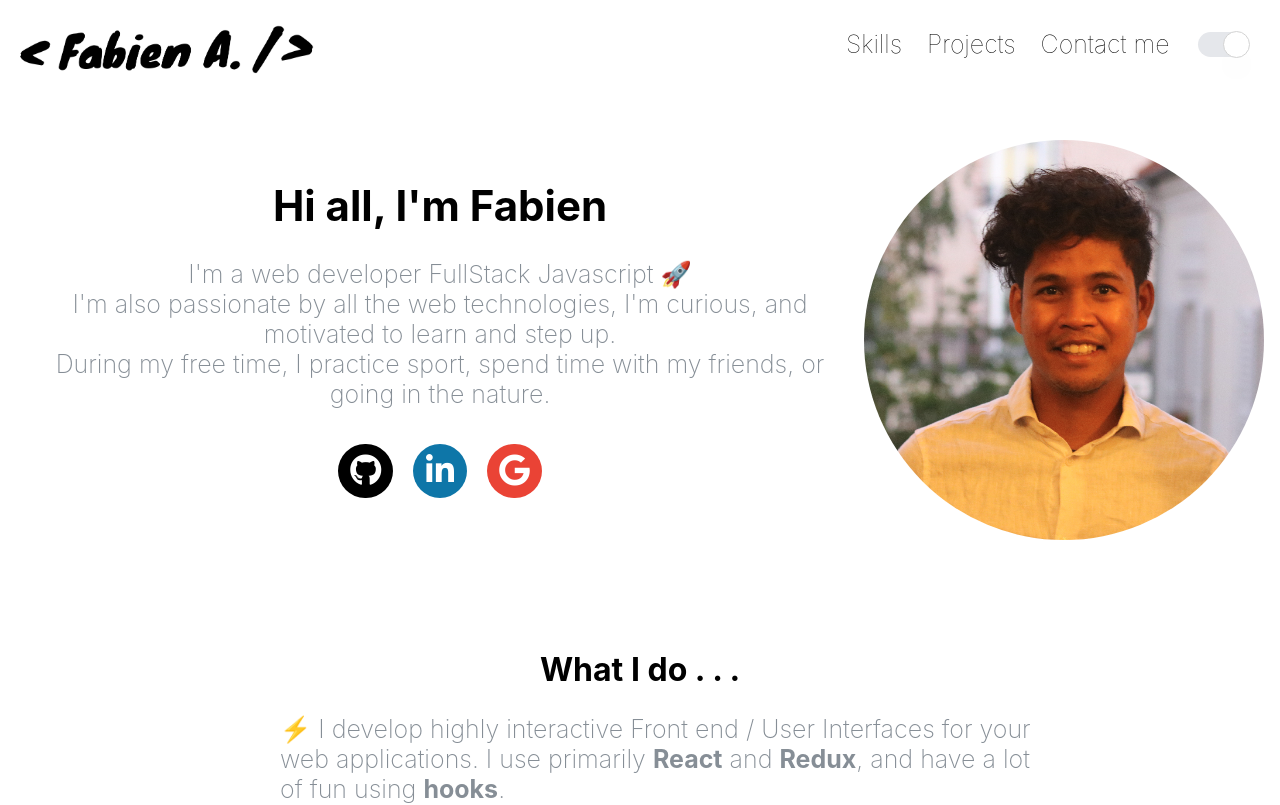
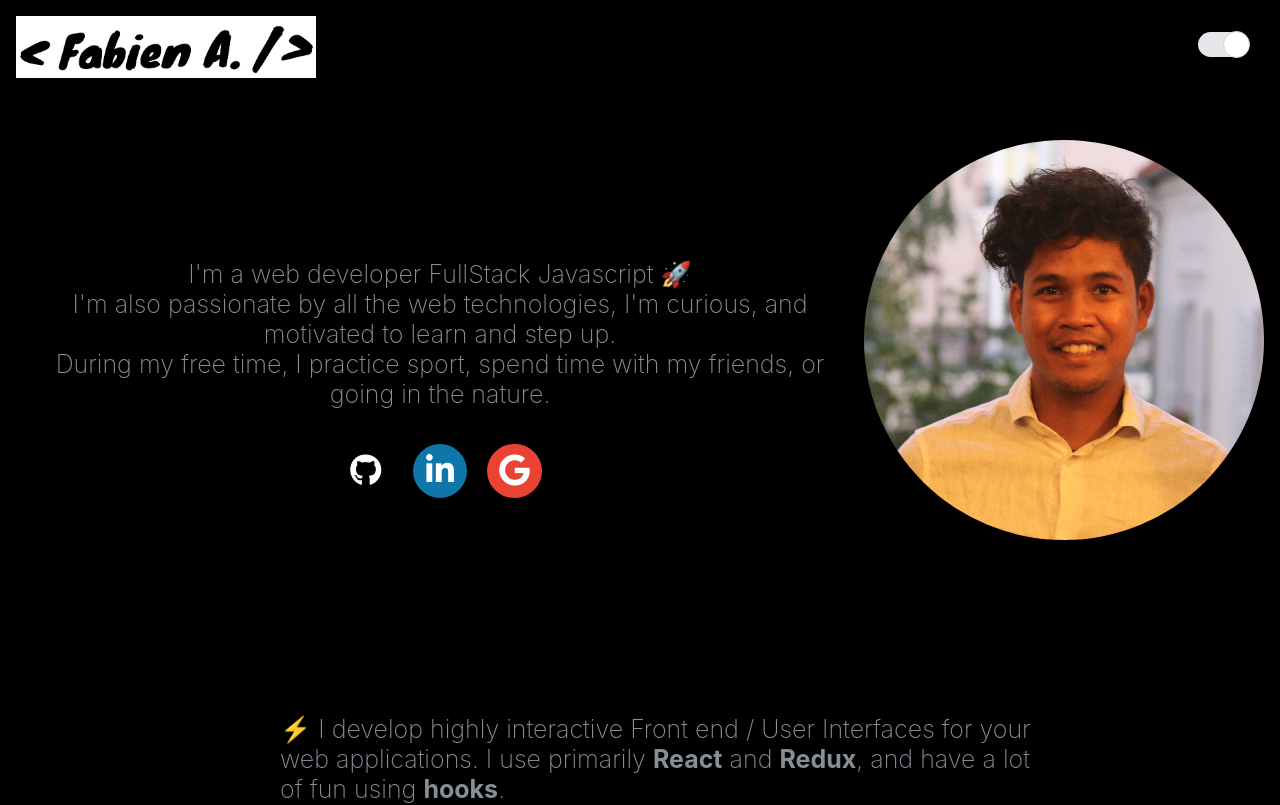
Before and after one commit to f4b4nd/react-portfolio, a React (Create React App) app: page / in a window 1280 px wide. Shown: the top 805 px of the page. Built offline with nearby package versions, Linux system fonts and the light colour scheme.

Commit message:
dark mode not changing from app root

```diff
--- a/src/styles/globalStyle.js
+++ b/src/styles/globalStyle.js
@@ -1,8 +1,8 @@
 import { createGlobalStyle } from 'styled-components'
-
+import { getThemeColor } from './themes'
 
 export const GlobalStyle = createGlobalStyle`
     body {
-        background-color: ${({isDarkMode}) => isDarkMode ? 'black' : 'white'};
+        background-color: ${getThemeColor('white', props => props.isDarkMode)};
     }
 `
--- /dev/null
+++ b/src/styles/themes.js
@@ -0,0 +1,43 @@
+
+const defaultColors = {
+    primary: '#ED8936',
+    black: '#000000',
+    white: '#FFFFFF',
+    '100': '#F7FAFC',
+    '200': '#EDF2F7',
+    '300': '#E2E8F0',
+    '400': '#CBD5E0',
+    '500': '#A0AEC0',
+    '600': '#718096',
+    '700': '#4A5568',
+    '800': '#2D3748',
+    '900': '#1A202C',
+}
+
+const darkColors = {
+    primary: '#F6AD55',
+    black: defaultColors.white,
+    white: defaultColors.black,
+    '100': defaultColors[900],
+    '200': defaultColors[800],
+    '300': defaultColors[700],
+    '400': defaultColors[600],
+    '500': defaultColors[500],
+    '600': defaultColors[400],
+    '700': defaultColors[300],
+    '800': defaultColors[200],
+    '900': defaultColors[100],
+}
+
+const themes = {
+    'default': {...defaultColors},
+    'dark': {...darkColors},
+}
+
+
+export const getThemeColor = (color, isDarkMode) => {
+    const theme = isDarkMode ? 'dark' : 'default'
+    const themeColor = themes[theme][color]
+    const fallbackColor = themes.default[color]
+    return themeColor || fallbackColor
+}
```
